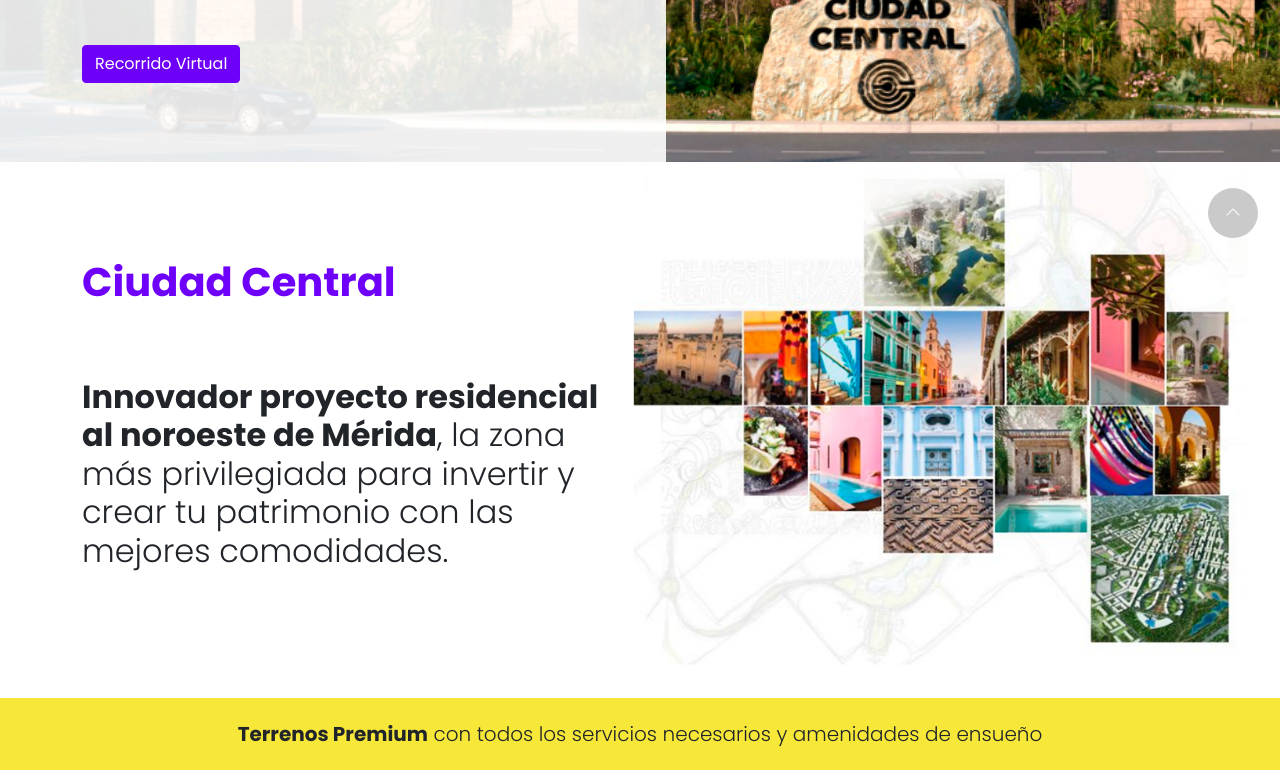
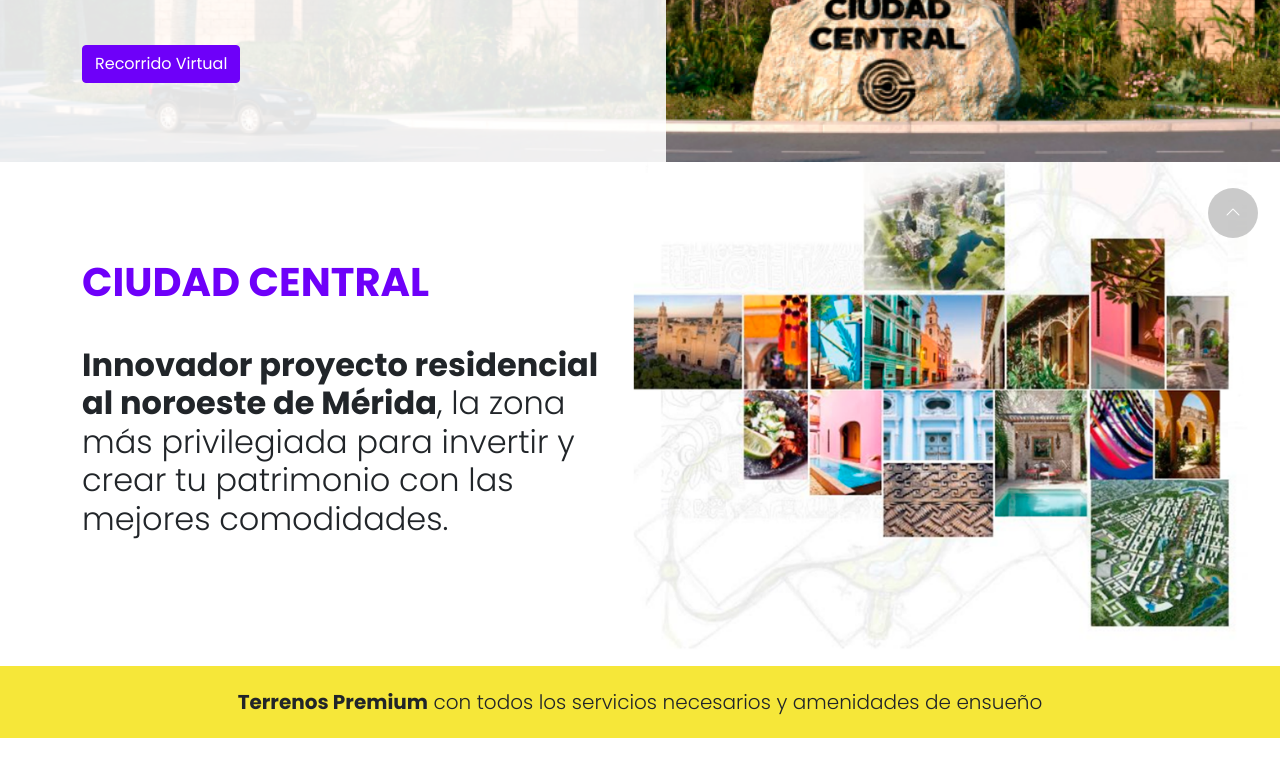
Before and after one commit to carlceca05/vivenemerida, a website: page index.html in a window 1280 px wide. Shown: the part 542-1312 px from the top of the page. Drawn offline with nearby package versions, Linux system fonts and the light colour scheme.

Commit message:
15/06/22  15:58

```diff
--- a/index.html
+++ b/index.html
@@ -147,12 +147,12 @@
 
 
 	<!--seccion1-->
-	<div class="container-fluid  pt-5 pb-0 pb-lg-5 fondo3">
-		<div class="container pt-5 pb-0 pb-lg-5">
-			<h2 class="mb-2 mb-lg-5 text-primary h1 text-uppercasev" style="font-weight: 700;" >Ciudad Central</h2>
+	<div class="container-fluid  pt-5 pb-3 pb-lg-5 fondo3">
+		<div class="container pt-5 pb-3 pb-lg-5">
+			<h2 class="mb-4 mb-lg-3 text-primary text-center text-lg-start h1 text-uppercase" style="font-weight: 700;" >Ciudad Central</h2>
 			<div class="row row-cols-1 row-cols-lg-2">
 				<div class="col py-0 py-lg-4">
-					<p class="h2 fw-light"> <strong class="fw-bold"> Innovador proyecto residencial al noroeste de Mérida</strong>, la zona más privilegiada para invertir y crear tu patrimonio con las mejores comodidades.  </p>
+					<p class="h2 fw-light text-center text-lg-start"> <strong class="fw-bold"> Innovador proyecto residencial al noroeste de Mérida</strong>, la zona más privilegiada para invertir y crear tu patrimonio con las mejores comodidades.  </p>
 				</div>
 				<div class="col d-block d-lg-none">
 					<div class="">
```
